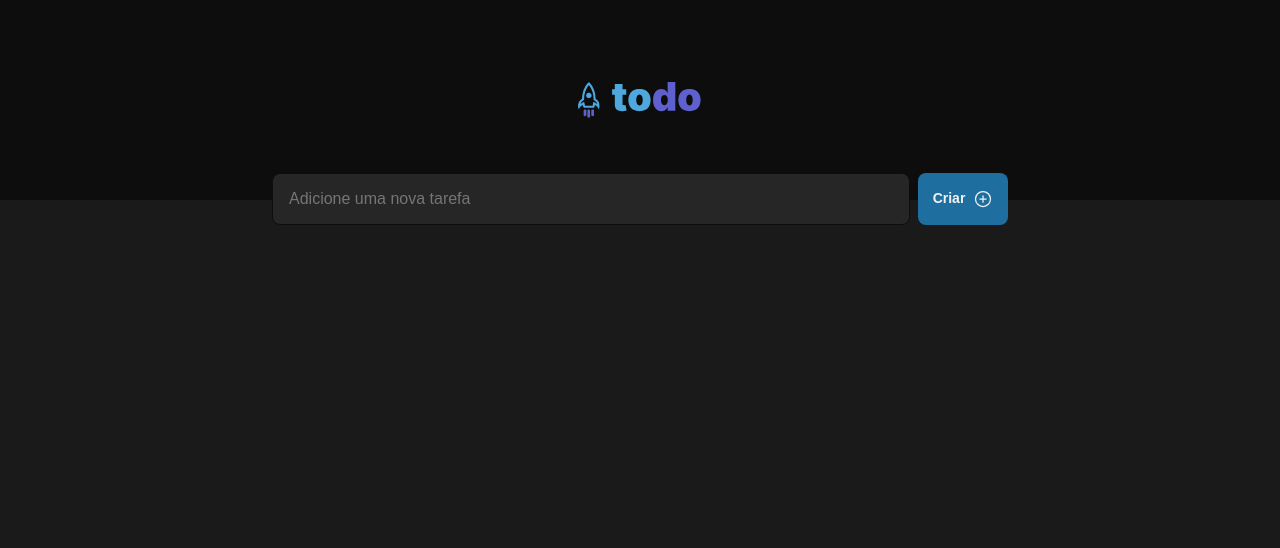
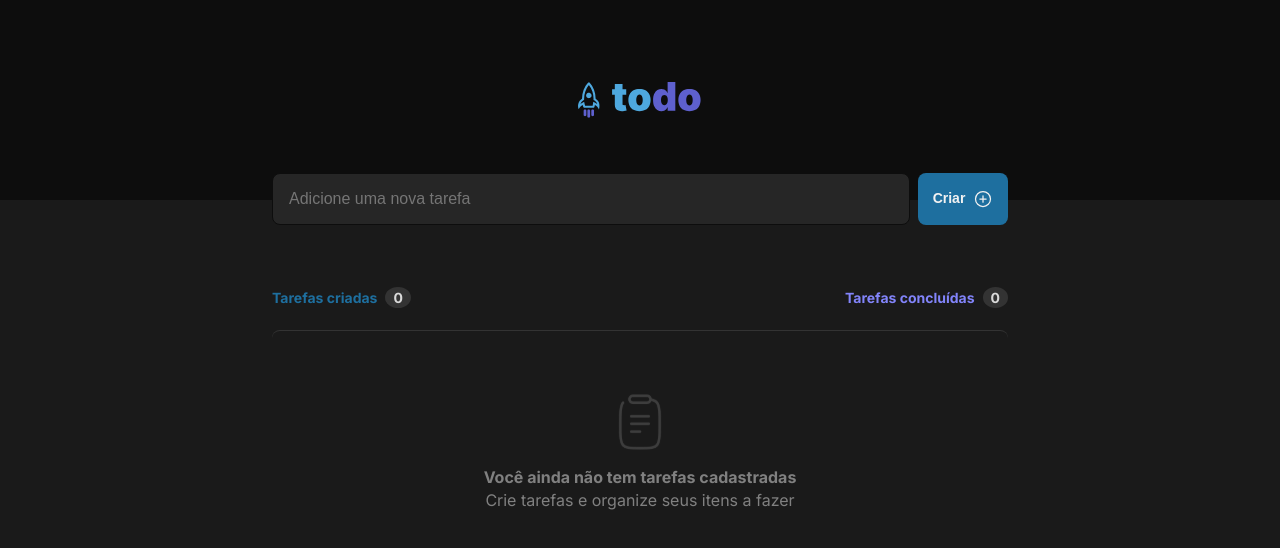
Before and after one commit to gustavopassinato/todo_list, a React (Vite) app: page / in a window 1280 px wide. Shown: the top 548 px of the page. Built offline with nearby package versions, Linux system fonts and the light colour scheme.

Commit message:
Finish of the empty task list layout

```diff
--- a/src/App.module.css
+++ b/src/App.module.css
@@ -1,4 +1,8 @@
 .main {
   width: 46rem;
   margin: -1.6875rem auto;
+  display: flex;
+  flex-direction: column;
+  gap: 4rem;
+
 }
--- a/src/App.tsx
+++ b/src/App.tsx
@@ -2,6 +2,7 @@ import { Header } from './components/Header'
 import { TaskInput } from './components/TaskInput'
 
 import styles from './App.module.css'
+import { TaskList } from './components/TaskList'
 
 export function App() {
   return (
@@ -9,6 +10,8 @@ export function App() {
       <Header />
       <main className={styles.main}>
         <TaskInput />
+
+        <TaskList />
       </main>
     </>
   )
--- /dev/null
+++ b/src/components/TaskList.module.css
@@ -0,0 +1,44 @@
+.taskListHeader {
+  display: flex;
+  justify-content: space-between;
+}
+
+.taskListCreated {
+  font-weight: bold;
+  font-size: 0.875rem;
+  color: var(--blue-dark);
+}
+
+.taskListDone {
+  font-weight: bold;
+  font-size: 0.875rem;
+  color: var(--purple);
+}
+
+.taskListCreated > span, .taskListDone > span {
+  padding: 0.125rem 0.5rem;
+  background-color: var(--gray-400);
+  color: var(--gray-200);
+  margin-left: 0.5rem;
+  border-radius: 100%;
+}
+
+.taskList {
+  width: 100%;
+  height: 15.25rem;
+  display: flex;
+  flex-direction: column;
+  justify-content: center;
+  align-items: center;
+  margin-top: 1.5rem;
+  border-top: 1px solid var(--gray-400);
+  border-radius: 8px;
+  font-size: 1rem;
+  line-height: 1.4;
+  color: var(--gray-300);
+}
+
+.taskList > strong {
+  margin-top: 1rem;
+  font-weight: bold;
+}
--- /dev/null
+++ b/src/components/TaskList.tsx
@@ -0,0 +1,30 @@
+import styles from './TaskList.module.css'
+
+import clipboard from '../assets/clipboard.svg'
+
+export function TaskList() {
+  return (
+    <section>
+      <header className={styles.taskListHeader}>
+        <div className={styles.taskListCreated}>
+          Tarefas criadas
+          <span>0</span>
+        </div>
+
+        <div className={styles.taskListDone}>
+          Tarefas concluídas
+          <span>0</span>
+        </div>
+      </header>
+
+      <div className={styles.taskList}>
+        <img
+          src={clipboard}
+          alt="Imagem para quando não houver nenhuma tarefa criada"
+        />
+        <strong>Você ainda não tem tarefas cadastradas</strong>
+        <p>Crie tarefas e organize seus itens a fazer</p>
+      </div>
+    </section>
+  )
+}
```
Also changed, not shown: src/assets/clipboard.svg (added).
